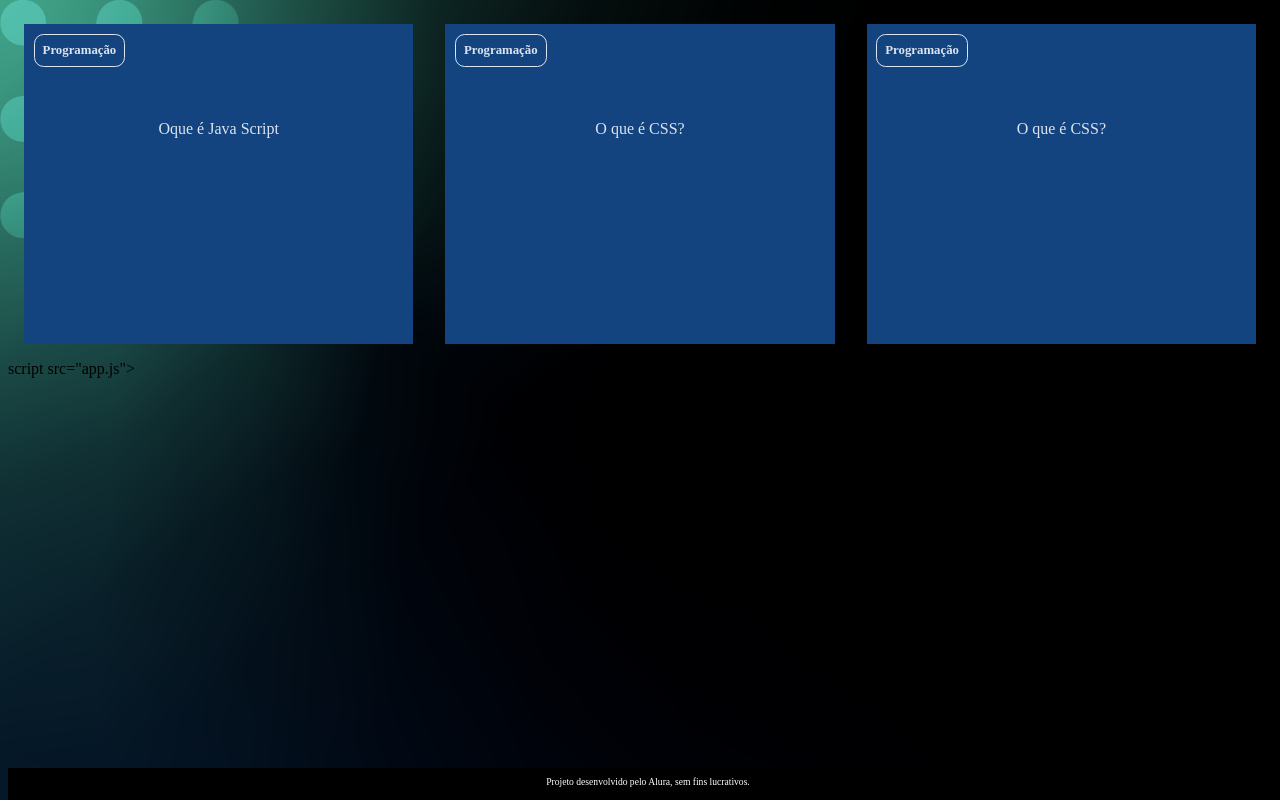
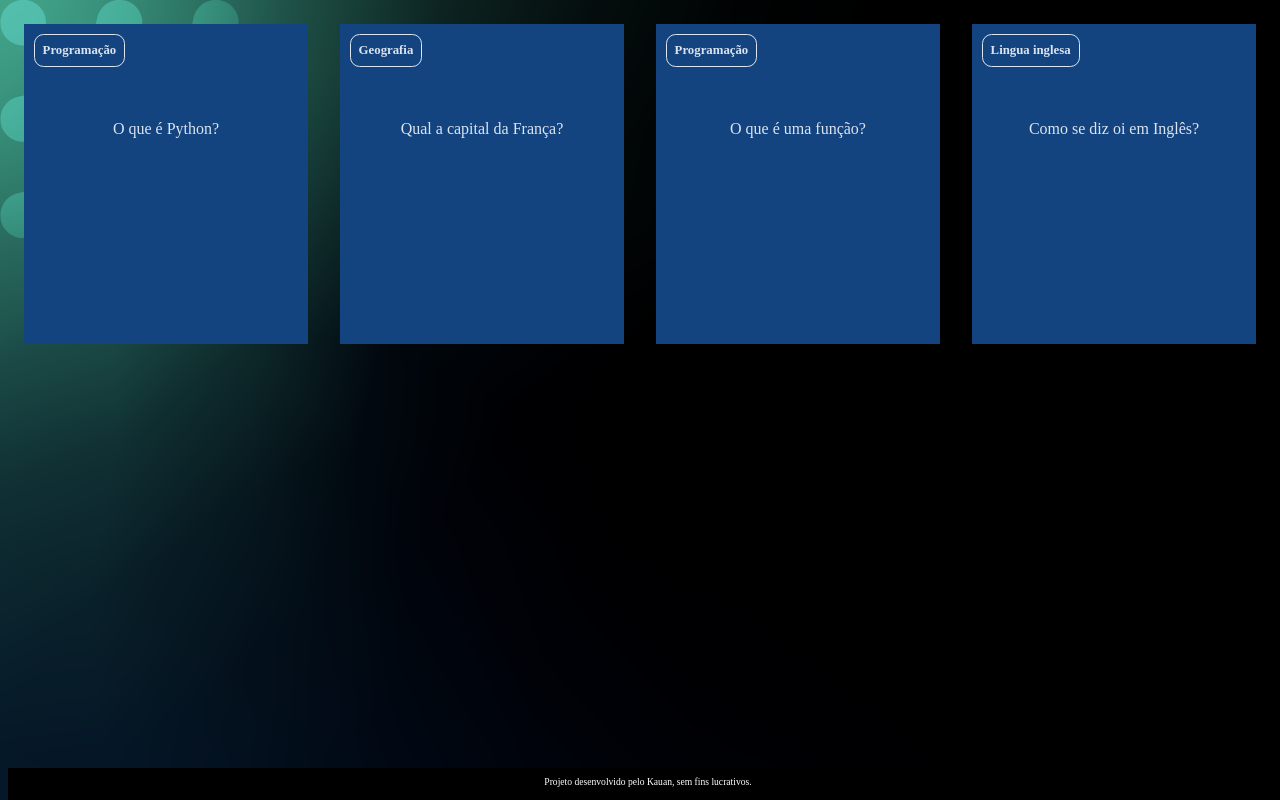
Before and after one commit to ViniciusLemes1/Flashcard_2B, a plain HTML site: page index.html in a window 1280 px wide. Drawn offline with Linux system fonts and the light colour scheme.

Commit message:
Add files via upload

```diff
--- a/index.html
+++ b/index.html
@@ -9,48 +9,23 @@
 <body>
     <main>
         <section id="container">
-            <article class="cartao">
+            <!-- <article class="cartao">
                 <div class="cartao__conteudo">
-                    <h3> Programação </h3>
+                    <h3>Programação</h3>
                     <div class="cartao__conteudo__pergunta">
-                        <p>Oque é Java Script </p>
+                        <p>O que é JavaScript?</p>
                     </div>
                     <div class="cartao__conteudo__resposta">
-                       <p>O Java Script é uma linguagem de Programação</p>
+                        <p>O JavaScript é uma linguagem de programação</p>
                     </div>
                 </div>
-                </article>
-                <article class="cartao">
-                    <div class="cartao__conteudo">
-                        <h3>Programação</h3>
-                        <div class="cartao__conteudo__pergunta">
-                          <p> O que é CSS?</p>
-                        </div>
-                        <div class="cartao__conteudo__resposta">
-                         <p> O CSS é uma linguagem de estilização</p>
-                        </div>
-                    </div>
-                </article>
-                <article class="cartao">
-                    <div class="cartao__conteudo">
-                        <h3>Programação</h3>
-                        <div class="cartao__conteudo__pergunta">
-                          <p> O que é CSS?</p>
-                        </div>
-                        <div class="cartao__conteudo__resposta">
-                         <p> O CSS é uma linguagem de estilização</p>
-                        </div>
-                    </div>
-                </article>
-                </div>
-            </article>
+            </article> -->
         </section>
     </main>
     <footer>
-        <p> Projeto desenvolvido pelo Alura, sem fins lucrativos. </p>
+        <p> Projeto desenvolvido pelo Kauan, sem fins lucrativos. </p>
     </footer>
-    script src="app.js"></script>
-    <script src="perguntas.js"></script>
-
+    <script src="app.js"></script>
+<script src="perguntas.js"></script>
 </body>
 </html>
```
